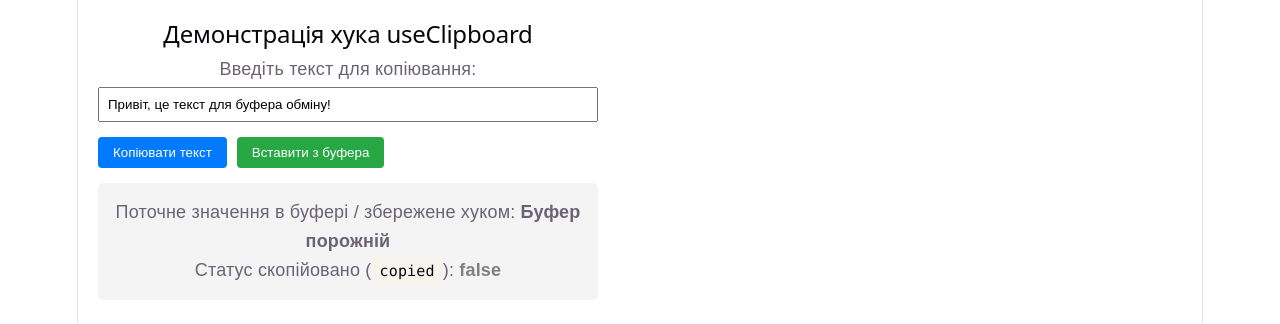
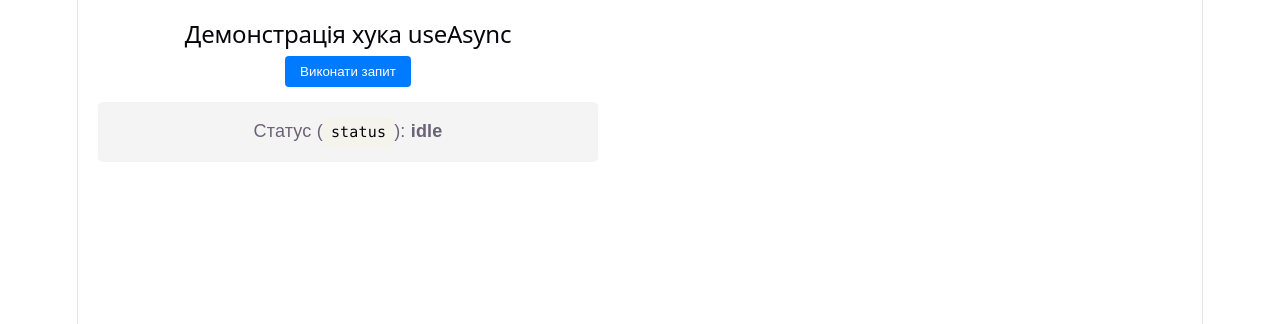
Before and after one commit to Madamada2026/Laborana-robota-WEB-Programming, a React (Vite) app: page / in a window 1280 px wide. Shown: the top 324 px of the page. Built offline with nearby package versions, Linux system fonts and the light colour scheme.

Commit message:
task 2. Laboratorna robota 8

```diff
--- a/src/App.jsx
+++ b/src/App.jsx
@@ -1,10 +1,10 @@
 import React from 'react';
-import ClipboardComponent from './ClipboardComponent';
+import AsyncComponent from './AsyncComponent';
 
 function App() {
   return (
     <div>
-      <ClipboardComponent />
+      <AsyncComponent />
     </div>
   );
 }
--- /dev/null
+++ b/src/AsyncComponent.jsx
@@ -0,0 +1,56 @@
+import React from 'react';
+import { useAsync } from './hooks/useAsync';
+
+// Імітація асинхронного запиту (наприклад, до сервера)
+const fetchUserData = async () => {
+  return new Promise((resolve, reject) => {
+    setTimeout(() => {
+      if (Math.random() > 0.3) {
+        resolve({ id: 1, name: 'Семеніхін Руслан', role: 'Розробник' });
+      } else {
+        reject(new Error('Не вдалося завантажити дані користувача'));
+      }
+    }, 1500);
+  });
+};
+
+const AsyncComponent = () => {
+  const { execute, status, value, error } = useAsync(fetchUserData);
+
+  return (
+    <div style={{ padding: '20px', fontFamily: 'Arial, sans-serif', maxWidth: '500px' }}>
+      <h2>Демонстрація хука useAsync</h2>
+
+      <div style={{ marginBottom: '15px' }}>
+        <button
+          onClick={execute}
+          disabled={status === 'pending'}
+          style={{ padding: '8px 15px', background: '#007bff', color: '#fff', border: 'none', borderRadius: '4px', cursor: 'pointer' }}
+        >
+          {status === 'pending' ? 'Завантаження...' : 'Виконати запит'}
+        </button>
+      </div>
+
+      <div style={{ padding: '15px', background: '#f4f4f4', borderRadius: '5px', lineHeight: '1.6' }}>
+        <p>Статус (<code>status</code>): <strong>{status}</strong></p>
+
+        {status === 'pending' && <p style={{ color: 'orange' }}>Виконується асинхронна операція...</p>}
+
+        {status === 'fulfilled' && (
+          <div style={{ color: 'green' }}>
+            <p><strong>Дані успішно отримано:</strong></p>
+            <pre>{JSON.stringify(value, null, 2)}</pre>
+          </div>
+        )}
+
+        {status === 'rejected' && (
+          <div style={{ color: 'red' }}>
+            <p><strong>Помилка:</strong> {error}</p>
+          </div>
+        )}
+      </div>
+    </div>
+  );
+};
+
+export default AsyncComponent;
--- /dev/null
+++ b/src/hooks/useAsync.js
@@ -0,0 +1,35 @@
+import { useState, useCallback } from 'react';
+
+export const useAsync = (asyncFunction, immediate = false) => {
+  const [status, setStatus] = useState('idle'); // 'idle' | 'pending' | 'fulfilled' | 'rejected'
+  const [value, setValue] = useState(null);
+  const [error, setError] = useState(null);
+
+  const execute = useCallback(
+    async (...args) => {
+      setStatus('pending');
+      setValue(null);
+      setError(null);
+
+      try {
+        const response = await asyncFunction(...args);
+        setValue(response);
+        setStatus('fulfilled');
+        return response;
+      } catch (err) {
+        setError(err.message || 'Сталася помилка');
+        setStatus('rejected');
+        throw err;
+      }
+    },
+    [asyncFunction]
+  );
+
+  const reset = useCallback(() => {
+    setStatus('idle');
+    setValue(null);
+    setError(null);
+  }, []);
+
+  return { execute, status, value, error };
+};
```
